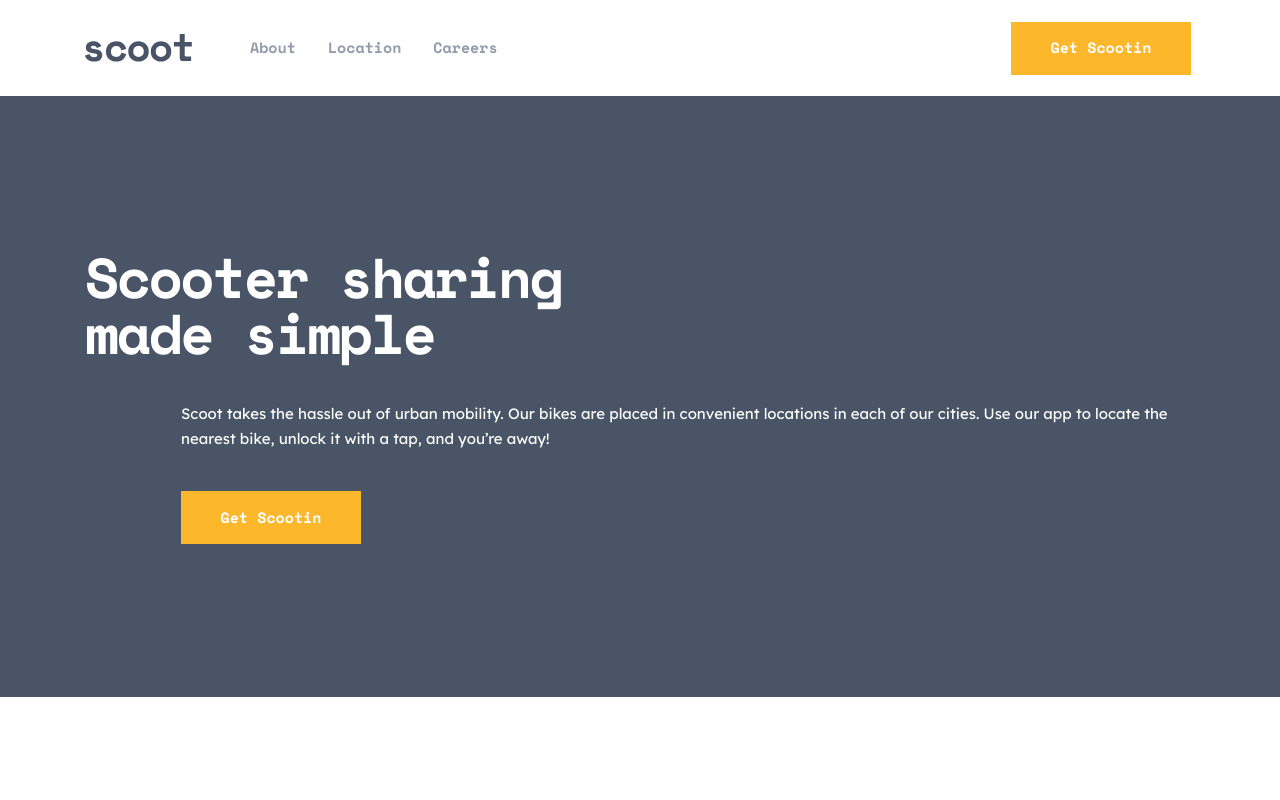
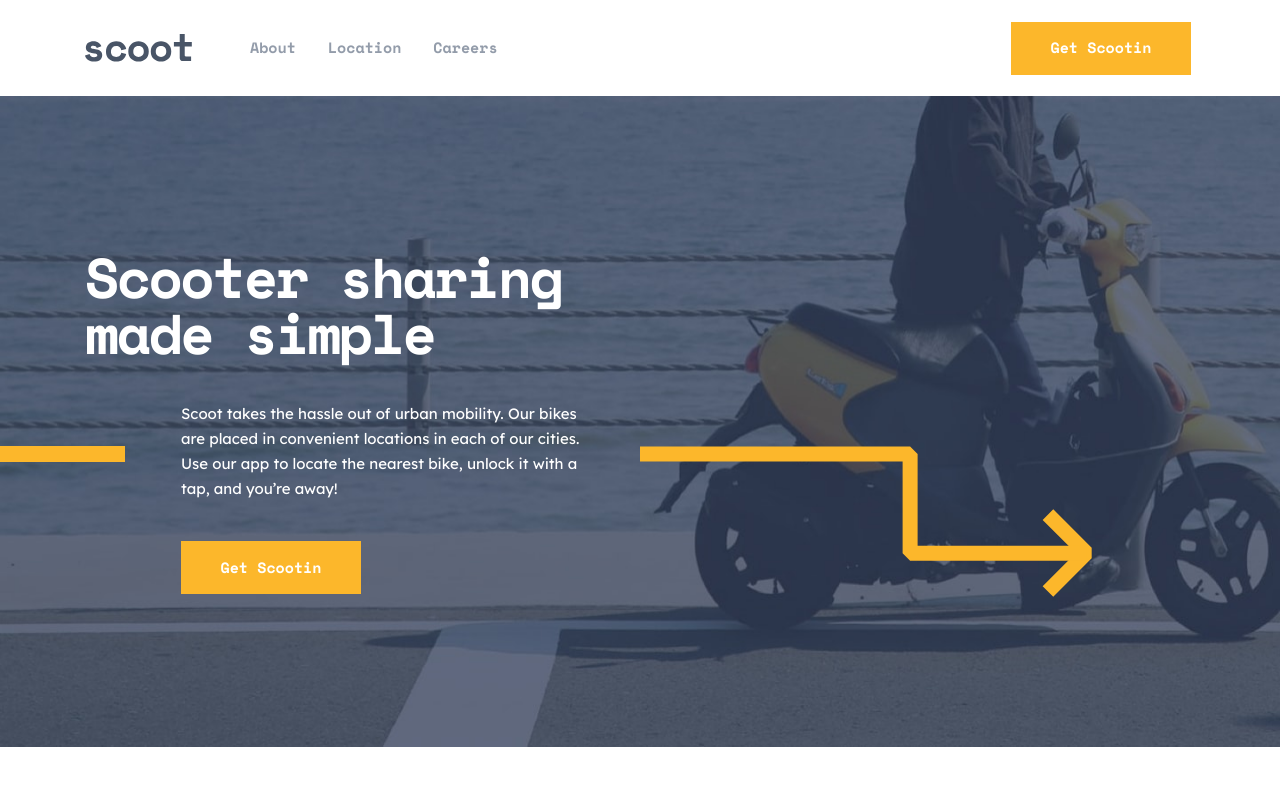
Before and after one commit to miguelzaga/scoot-multi-page-website, a React (Vite) app: page / in a window 1280 px wide. Shown: the top 800 px of the page. Built offline with nearby package versions, Linux system fonts and the light colour scheme.

Commit message:
added hero and patterns to home

```diff
--- a/src/components/Home.jsx
+++ b/src/components/Home.jsx
@@ -4,22 +4,48 @@ import scooter from "/src/assets/icons/scooter.svg";
 import nearYou from "/src/assets/images/near-you.jpg";
 import payments from "/src/assets/images/payments.jpg";
 import telemetry from "/src/assets/images/telemetry.jpg";
+import homeHeroMobile from "/src/assets/images/home-hero-mobile.jpg";
+import homeHeroTablet from "/src/assets/images/home-hero-tablet.jpg";
+import homeHeroDesktop from "/src/assets/images/home-hero-desktop.jpg";
 
 function Home() {
   return (
     <>
-      <section className="bg-darkNavy px-8 md:px-10">
-        <div className="max-w- mx-auto max-w-[573px] pb-[179px] pt-[115px] text-center text-white md:pb-[217px] md:pt-[137px] lg:max-w-desktop lg:py-[153px] lg:text-left">
+      <section className="relative overflow-y-clip">
+        <div className="relative mx-auto box-content max-w-desktop px-8 md:px-10">
+          <div className="mx-auto max-w-[573px] pb-[179px] pt-[115px] text-center text-white md:pb-[217px] md:pt-[137px] lg:ml-0 lg:max-w-[500px] lg:py-[153px] lg:text-left">
             <h1 className="mb-6 font-mono text-h3 font-bold tracking-tighter md:text-h1 lg:mb-10 lg:max-w-lg">
               Scooter sharing made simple
             </h1>
             <p className="mb-[34px] md:mb-8 lg:mb-10 lg:ml-24">
               Scoot takes the hassle out of urban mobility. Our bikes are placed
-            in convenient locations in each of our cities. Use our app to locate
-            the nearest bike, unlock it with a tap, and you’re away!
+              in convenient locations in each of our cities. Use our app to
+              locate the nearest bike, unlock it with a tap, and you’re away!
             </p>
             <button className="button lg:ml-24">Get Scootin</button>
           </div>
+          <div>
+            <img
+              className="absolute bottom-[34px] right-[max(calc(50%+52px),50%)] md:bottom-[39px] lg:left-[max(580px,50%)] lg:right-auto lg:top-[350px]"
+              src="src/assets/patterns/right-arrow.svg"
+              alt=""
+            />
+            <img
+              className="absolute right-[calc(100%-80px)] top-[350px] hidden h-4 w-full lg:block"
+              src="src/assets/patterns/line.svg"
+              alt=""
+            />
+          </div>
+        </div>
+        <picture>
+          <source media="(min-width: 1024px)" srcSet={homeHeroDesktop} />
+          <source media="(min-width: 640px)" srcSet={homeHeroTablet} />
+          <img
+            src={homeHeroMobile}
+            className="absolute bottom-0 left-0 top-0 -z-10 min-h-full w-full"
+            alt=""
+          />
+        </picture>
       </section>
       <section className="bg-white px-8 md:px-10">
         <ul className="mx-auto my-29 flex max-w-[573px] flex-col gap-12 text-center md:mb-36 md:mt-[122px] md:gap-10 md:text-left lg:mb-[200px] lg:mt-40 lg:max-w-desktop lg:flex-row lg:gap-[30px]">
```
Lines whose indentation alone changed are shown as unchanged.
